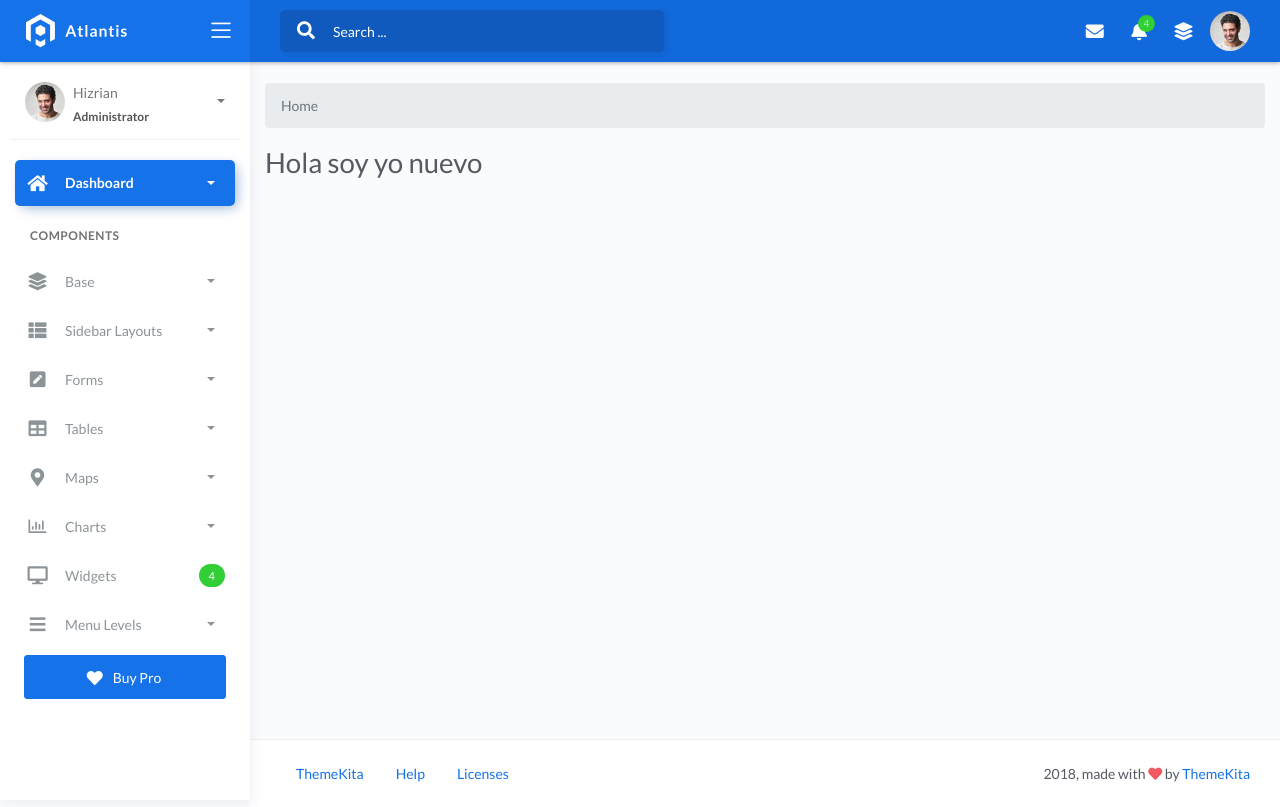
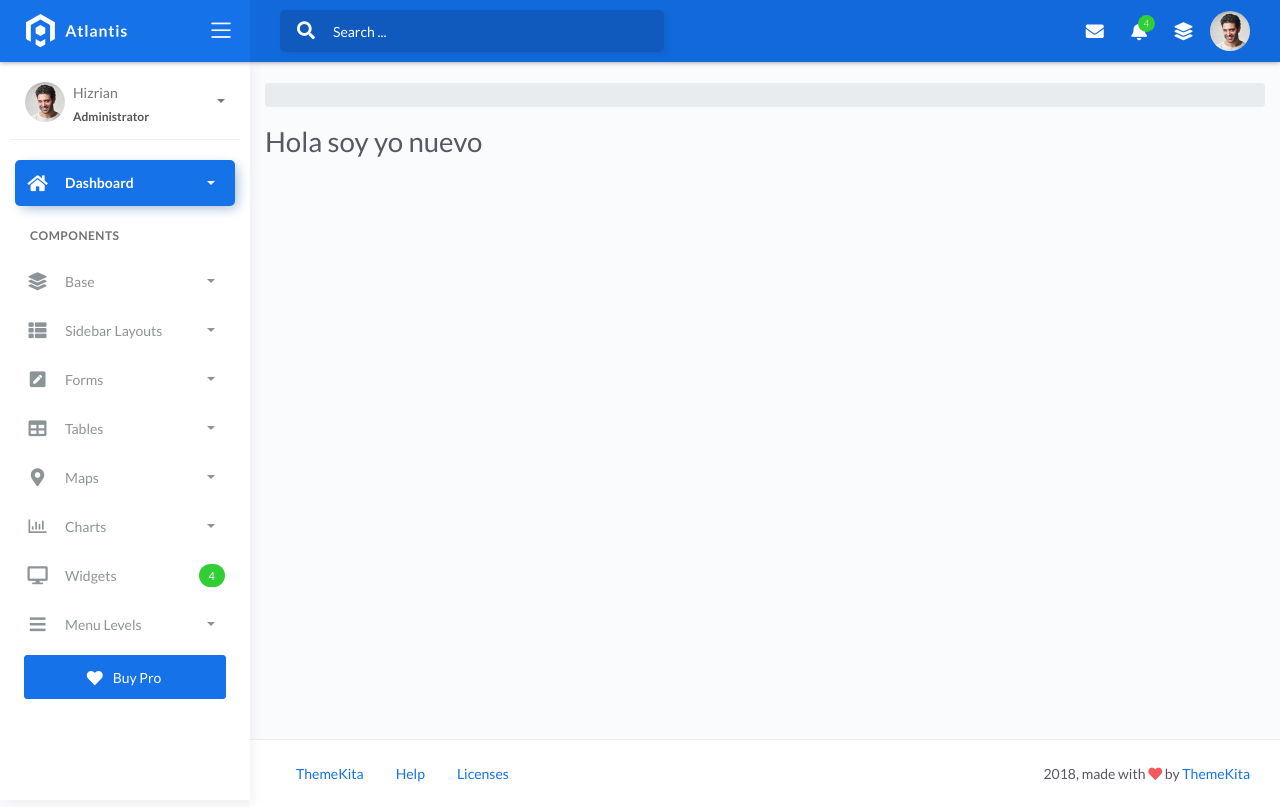
Before and after one commit to halbertofabian/agendaItz, a PHP site: page / in a window 1280 px wide. Run offline with PHP 8.4, Linux system fonts and the light colour scheme.

Commit message:
hice un cambio insignificativo en inicio

```diff
--- a/vista/paginas/inicio.php
+++ b/vista/paginas/inicio.php
@@ -1,6 +1,6 @@
 <nav aria-label="breadcrumb mt-4">
   <ol class="breadcrumb">
-    <li class="breadcrumb-item active" aria-current="page">Home</li>
+    <li class="breadcrumb-item active" aria-current="page"></li>
 
   </ol>
 </nav>
```
